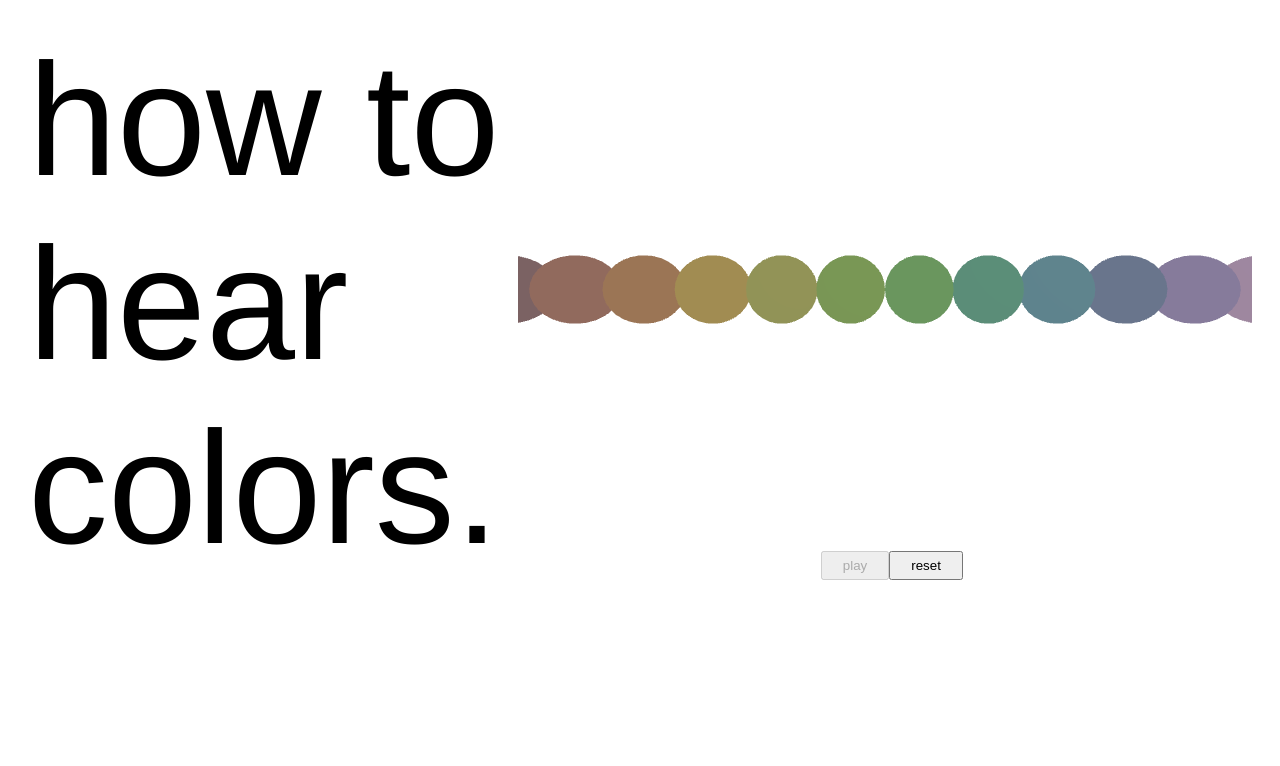
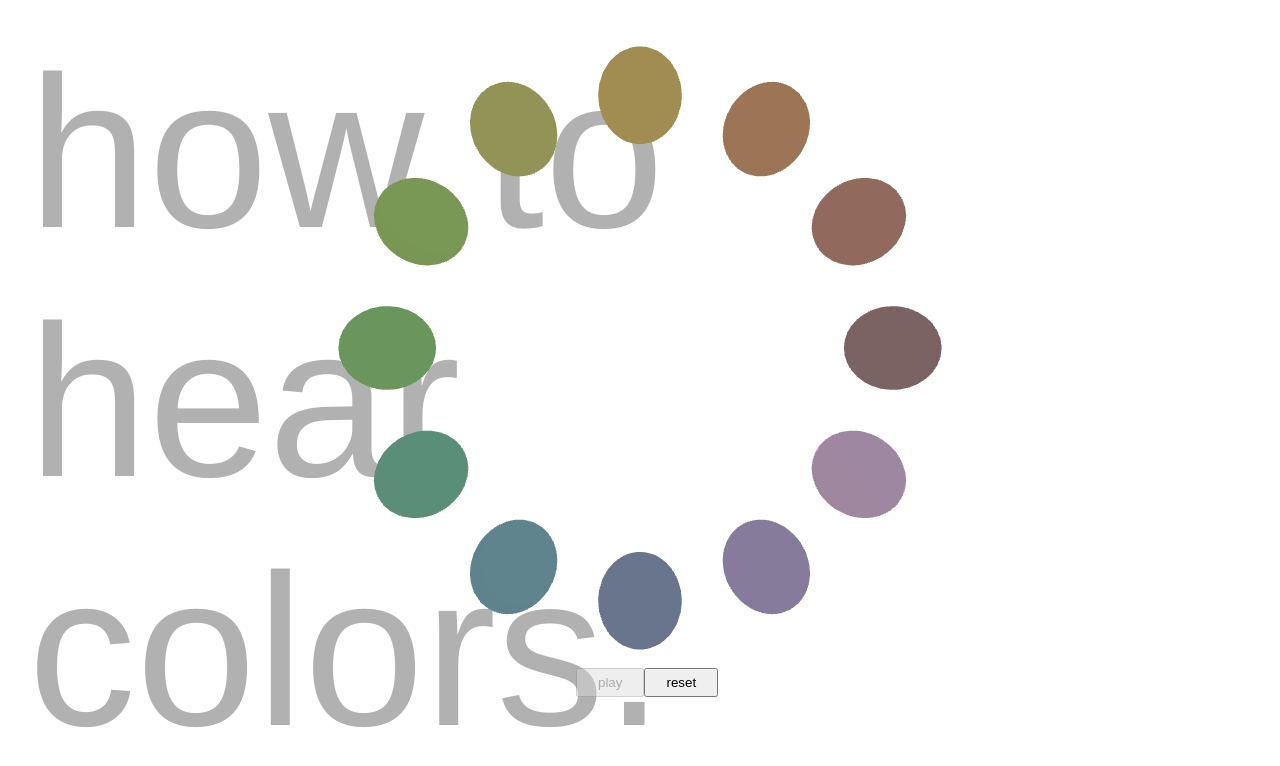
Before and after one commit to torrancecui/hear-colors-visualizer, a React (Create React App) app in the folder hear-colors-react/: page / in a window 1280 px wide. Shown: the top 766 px of the page. Built offline with nearby package versions, Linux system fonts and the light colour scheme.

Commit message:
changed color bar into a circle

```diff
--- a/hear-colors-react/src/App.css
+++ b/hear-colors-react/src/App.css
@@ -1,27 +1,26 @@
 .App {
-  display: flex;
-  flex-direction: row;
-  justify-content: space-around;
-  align-items: left;
   font-family: Helvetica, Arial, sans-serif;
   padding: 20px;
+  position: relative;
 }
 
 .Header {
-  font-size: 20vh;
-  width: 40vw;
+  font-size: 27vh;
+  position: absolute;
+  width: 60vw;
+  z-index: -1;
+  opacity: 0.3;
 }
 
 .ColorPlayer {
-  width: 60vw;
   display: flex;
   flex-direction: column;
   align-items: center;
 }
 
 .Canvas {
-  height: 100%;
-  width: 100%;
+  height: 80vh;
+  width: 95vw;
 }
 
 .Buttons {
--- a/hear-colors-react/src/components/ColorPlayer.js
+++ b/hear-colors-react/src/components/ColorPlayer.js
@@ -25,12 +25,20 @@ export default function ColorPlayer() {
 
   function ColorBar() {
     let colorBar = [];
-    let index = -5.5;
+    let radius = 3;
+
+    let index = 0;
     for (let color in ColorNoteMapping) {
+      // calculate position in circle
+      let angle =
+        index * ((2 * Math.PI) / Object.keys(ColorNoteMapping).length);
+      let x = radius * Math.cos(angle);
+      let y = radius * Math.sin(angle);
+
       let hexColor = ColorNoteMapping[color][1];
       colorBar.push(
         <ColorSphere
-          position={[index, 0, 0]}
+          position={[x, y, 0]}
           color={hexColor}
           selected={selectedColors.includes(color)}
           onClick={() => processColorSelect(color)}
```
